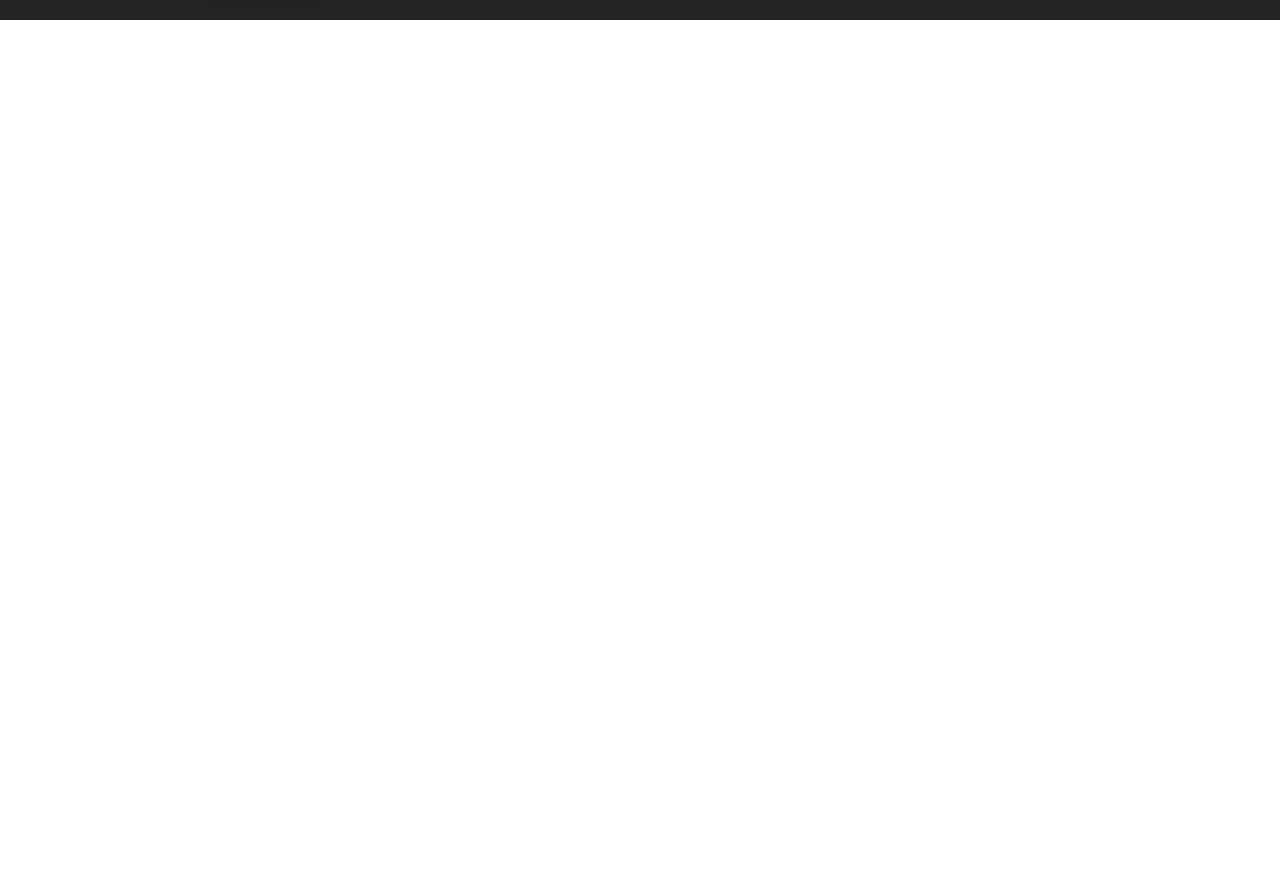
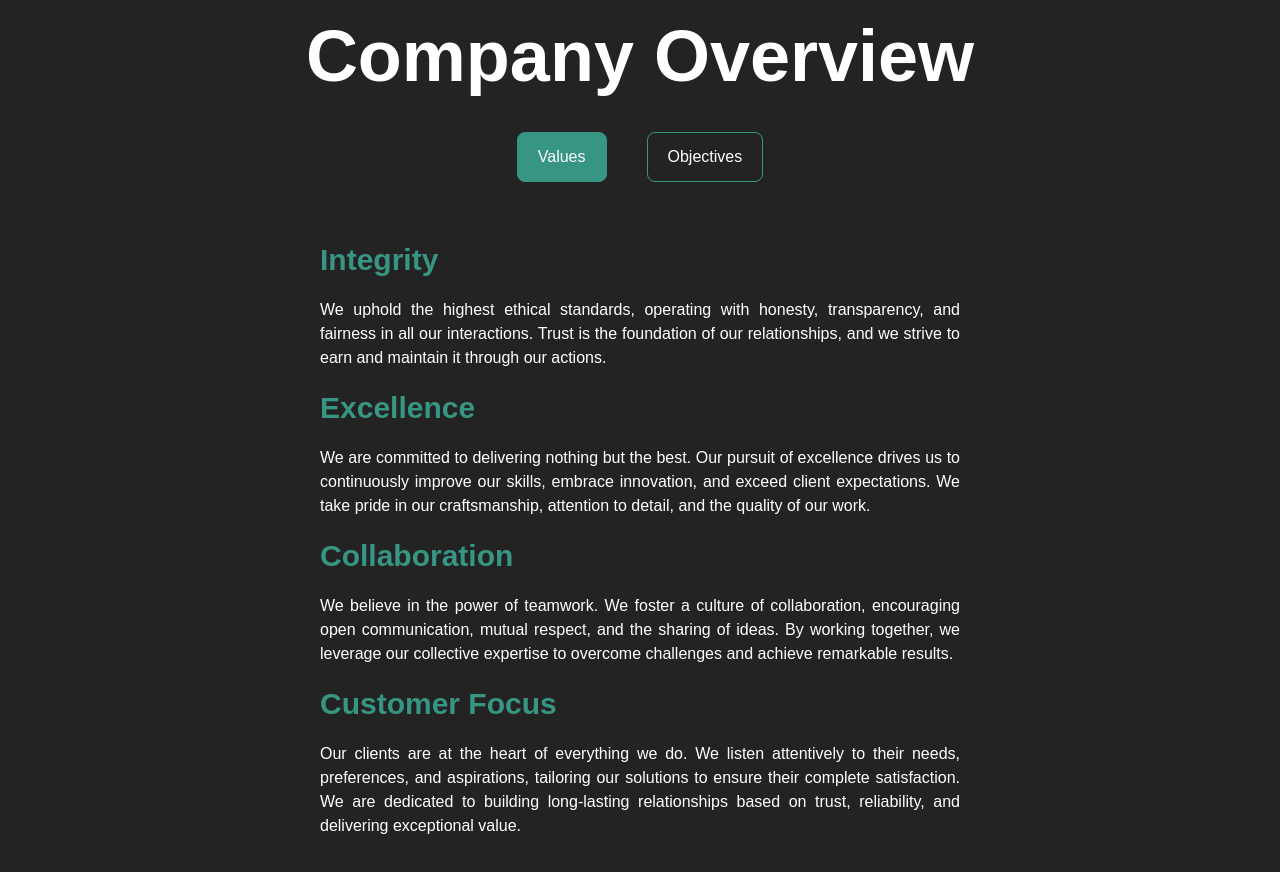
Before and after one commit to DivineDemon/binaziz, a Vue app: page / in a window 1280 px wide. Shown: the part 1580-2452 px from the top of the page. Before the commit the page ends 1600 px from the top, so only its background shows below. Built offline with nearby package versions, Linux system fonts and the light colour scheme.

Commit message:
Company Overview! ✨

```diff
--- a/src/pages/CompanyOverview.vue
+++ b/src/pages/CompanyOverview.vue
@@ -0,0 +1,120 @@
+<template>
+  <div
+    class="pb-40 w-full bg-[#232323] flex flex-col items-center justify-center space-y-10"
+  >
+    <h1 class="text-7xl text-white font-bold">Company Overview</h1>
+    <!-- Tab Actions -->
+    <div class="flex flex-row items-center justify-center space-x-10">
+      <button
+        class="px-5 py-3 border border-[#379683] rounded-lg text-white hover:bg-[#379683]"
+        :class="activeTab === 1 && 'bg-[#379683]'"
+        @click="setActiveTab(1)"
+      >
+        Values
+      </button>
+      <button
+        class="px-5 py-3 border border-[#379683] rounded-lg text-white hover:bg-[#379683]"
+        :class="activeTab === 2 && 'bg-[#379683]'"
+        @click="setActiveTab(2)"
+      >
+        Objectives
+      </button>
+    </div>
+    <!-- Tab View -->
+    <div
+      class="flex flex-col items-center justify-center"
+      v-if="activeTab === 1"
+    >
+      <div
+        v-for="value in values"
+        :key="value.id"
+        class="w-[50%] flex flex-col items-start justify-start space-y-5 mt-5 text-justify text-white"
+      >
+        <h3 class="text-3xl text-[#379683] font-semibold">{{ value.title }}</h3>
+        <p>{{ value.description }}</p>
+      </div>
+    </div>
+    <div class="flex flex-col items-center justify-center" v-else>
+      <div
+        v-for="objective in objectives"
+        :key="objective.id"
+        class="w-[50%] flex flex-col items-start justify-start space-y-5 mt-5 text-justify text-white"
+      >
+        <h3 class="text-3xl text-[#379683] font-semibold">
+          {{ objective.title }}
+        </h3>
+        <p>{{ objective.description }}</p>
+      </div>
+    </div>
+  </div>
+</template>
+
+<script setup>
+import { ref } from "vue";
+
+// Data
+const activeTab = ref(1);
+const values = [
+  {
+    id: 1,
+    title: "Integrity",
+    description:
+      "We uphold the highest ethical standards, operating with honesty, transparency, and fairness in all our interactions. Trust is the foundation of our relationships, and we strive to earn and maintain it through our actions.",
+  },
+  {
+    id: 2,
+    title: "Excellence",
+    description:
+      "We are committed to delivering nothing but the best. Our pursuit of excellence drives us to continuously improve our skills, embrace innovation, and exceed client expectations. We take pride in our craftsmanship, attention to detail, and the quality of our work.",
+  },
+  {
+    id: 3,
+    title: "Collaboration",
+    description:
+      "We believe in the power of teamwork. We foster a culture of collaboration, encouraging open communication, mutual respect, and the sharing of ideas. By working together, we leverage our collective expertise to overcome challenges and achieve remarkable results.",
+  },
+  {
+    id: 4,
+    title: "Customer Focus",
+    description:
+      "Our clients are at the heart of everything we do. We listen attentively to their needs, preferences, and aspirations, tailoring our solutions to ensure their complete satisfaction. We are dedicated to building long-lasting relationships based on trust, reliability, and delivering exceptional value.",
+  },
+];
+const objectives = [
+  {
+    id: 1,
+    title: "Client Satisfaction",
+    description:
+      "Our primary objective is to consistently exceed client expectations. We aim to understand their unique requirements and deliver projects that not only meet their needs but also provide them with a positive and enjoyable construction experience.",
+  },
+  {
+    id: 2,
+    title: "Quality and Craftsmanship",
+    description:
+      "We strive for excellence in every project we undertake. Our objective is to deliver superior quality and craftsmanship that stands the test of time. We are committed to using the finest materials, implementing best practices, and employing skilled professionals to ensure outstanding results.",
+  },
+  {
+    id: 3,
+    title: "Timely Delivery",
+    description:
+      "We recognize the importance of completing projects on time. Our objective is to meticulously plan and manage each project, adhering to schedules and deadlines without compromising on quality. We understand that time is of the essence, and we are dedicated to delivering projects within agreed-upon timeframes.",
+  },
+  {
+    id: 4,
+    title: "Safety and Sustainability",
+    description:
+      "The well-being of our employees, clients, and the environment is of utmost importance to us. Our objective is to maintain a safe and healthy work environment, adhering to stringent safety standards and implementing sustainable construction practices. We strive to minimize our environmental impact and promote sustainability throughout our operations.",
+  },
+  {
+    id: 5,
+    title: "Continuous Improvement",
+    description:
+      "We believe in the power of learning and growth. Our objective is to continuously enhance our skills, adopt new technologies, and stay at the forefront of industry advancements. We encourage innovation, creativity, and a culture of continuous improvement to deliver better outcomes with each project.",
+  },
+];
+
+// Methods
+const setActiveTab = (value) => {
+  activeTab.value = value;
+};
+</script>
--- a/src/views/HomeView.vue
+++ b/src/views/HomeView.vue
@@ -2,10 +2,12 @@
   <div id="home">
     <HeroBanner />
     <AboutUs />
+    <CompanyOverview />
   </div>
 </template>
 
 <script setup>
 import AboutUs from "@/pages/AboutUs.vue";
+import CompanyOverview from "@/pages/CompanyOverview.vue";
 import HeroBanner from "@/pages/HeroBanner.vue";
 </script>
```
